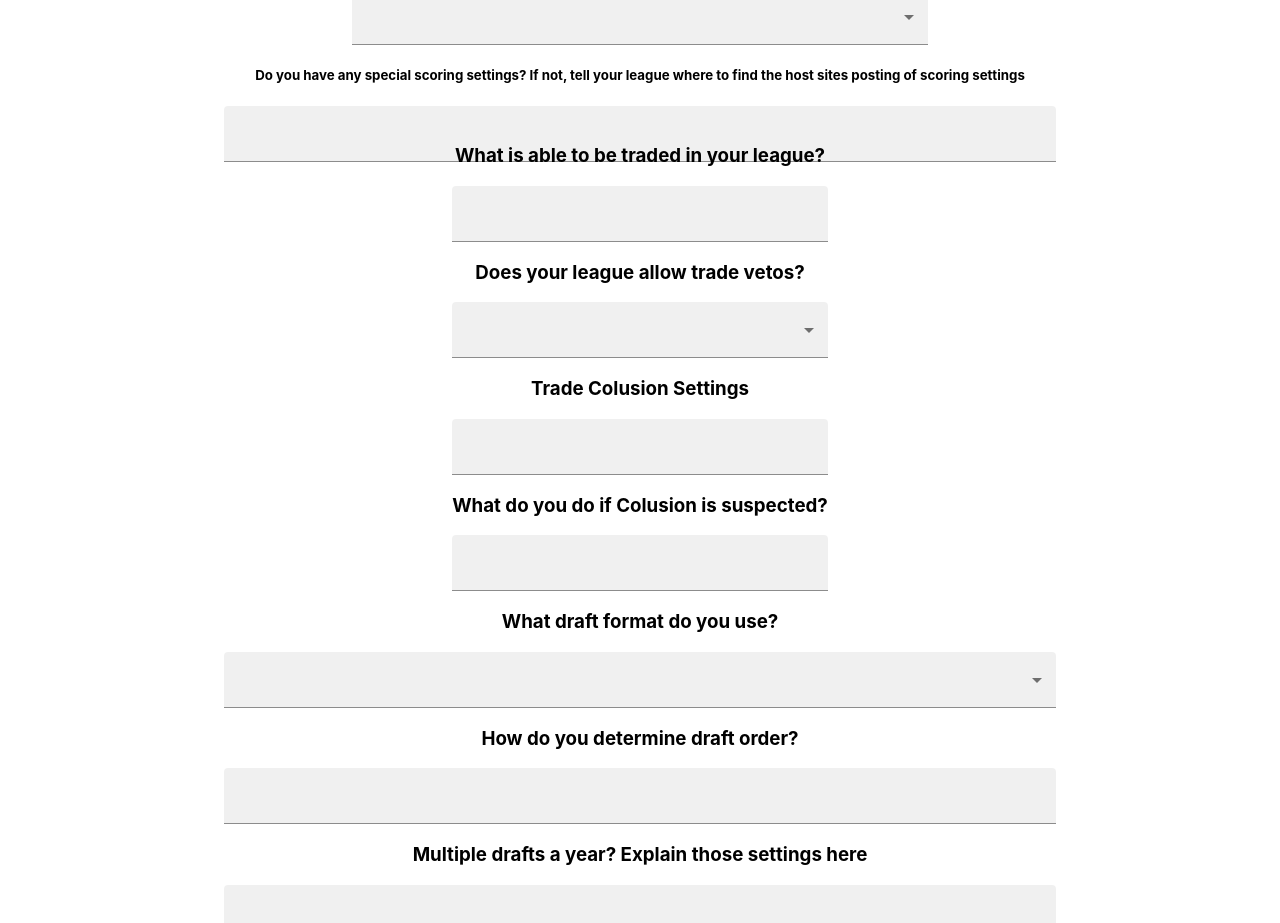
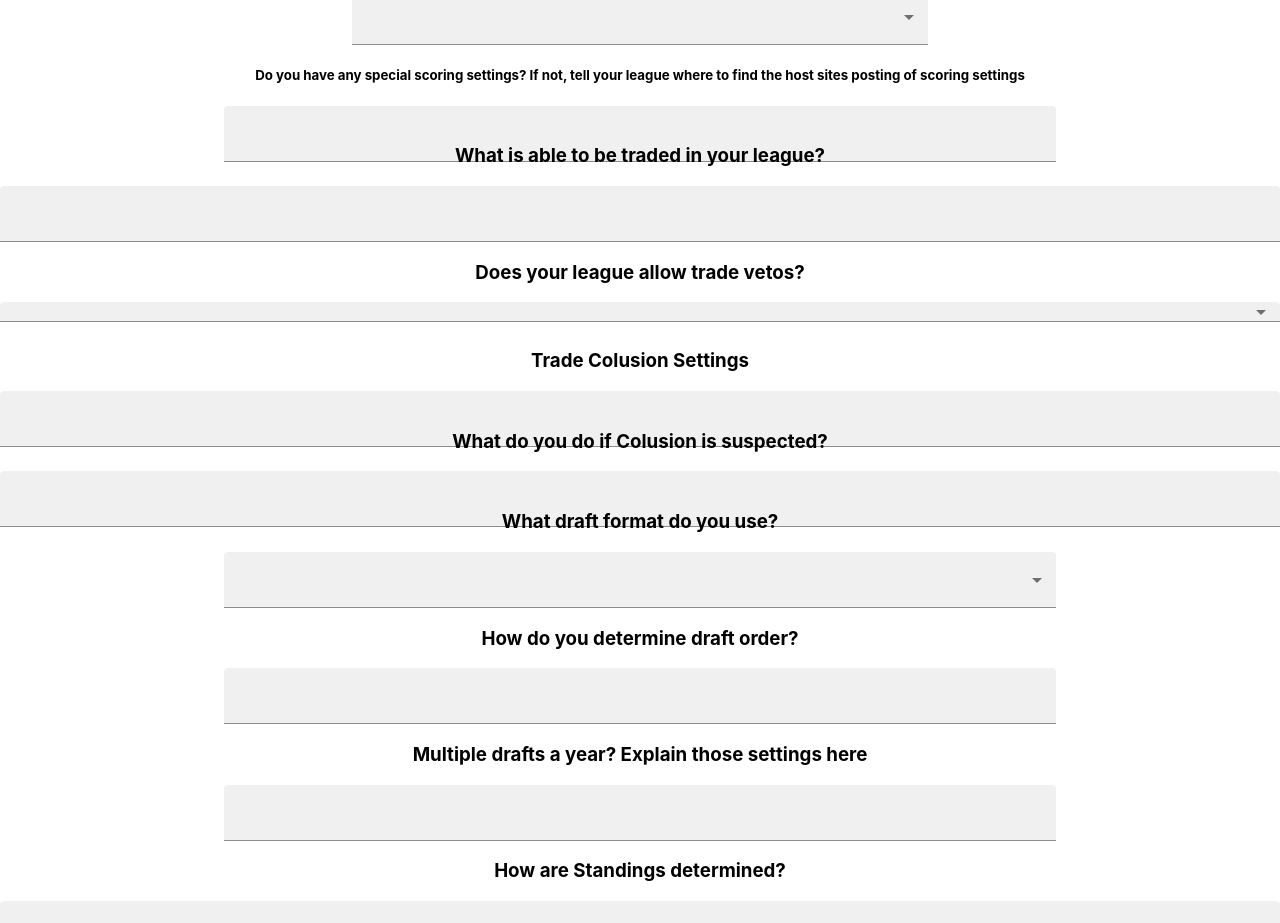
Before and after one commit to AMess33/FantasyBL, a React (Create React App) app: page / in a window 1280 px wide. Shown: the part 1440-2363 px from the top of the page. Built offline with nearby package versions, Linux system fonts and the light colour scheme.

Commit message:
add onchange, remove imports, add styling

```diff
--- a/src/components/GeneralSettings/trades.jsx
+++ b/src/components/GeneralSettings/trades.jsx
@@ -1,35 +1,68 @@
 import React from "react";
-import { FormControl, Select, Box, MenuItem, TextField } from "@mui/material";
+import { Select, MenuItem, TextField } from "@mui/material";
 
 function Trades(props) {
   return (
-    <Box>
-      <FormControl>
+    <div>
       <h3>What is able to be traded in your league?</h3>
       <TextField
         id="tradeAsset"
         value={props.value.tradeAsset}
+        onChange={(event) => {
+          props.setValue((prevValues) => ({
+            ...prevValues,
+            tradeAsset: event.target.value,
+          }));
+        }}
         variant="filled"
+        fullWidth
       />
       <h3>Does your league allow trade vetos?</h3>
-        <Select id="veto" value={props.value.veto} variant="filled">
+      <Select
+        id="veto"
+        sx={{ height: 20 }}
+        value={props.value.veto}
+        onChange={(event) => {
+          props.setValue((prevValues) => ({
+            ...prevValues,
+            veto: event.target.value,
+          }));
+        }}
+        variant="filled"
+        fullWidth
+      >
         <MenuItem value={"NoVeto"}>No Trade Vetos</MenuItem>
         <MenuItem value={"Yes"}>Allow Trade Vetos</MenuItem>
       </Select>
       <h3>Trade Colusion Settings</h3>
       <TextField
         id="colusion"
+        sx={{ height: 20 }}
         value={props.value.colusion}
+        onChange={(event) => {
+          props.setValue((prevValues) => ({
+            ...prevValues,
+            colusion: event.target.value,
+          }));
+        }}
         variant="filled"
+        fullWidth
       ></TextField>
       <h3>What do you do if Colusion is suspected?</h3>
       <TextField
         id="handleColusion"
+        sx={{ height: 20 }}
         value={props.value.handleColusion}
+        onChange={(event) => {
+          props.setValue((prevValues) => ({
+            ...prevValues,
+            handleColusion: event.target.value,
+          }));
+        }}
         variant="filled"
+        fullWidth
       />
-      </FormControl>
-    </Box>
+    </div>
   );
 }
 
```
Lines whose indentation alone changed are shown as unchanged.
